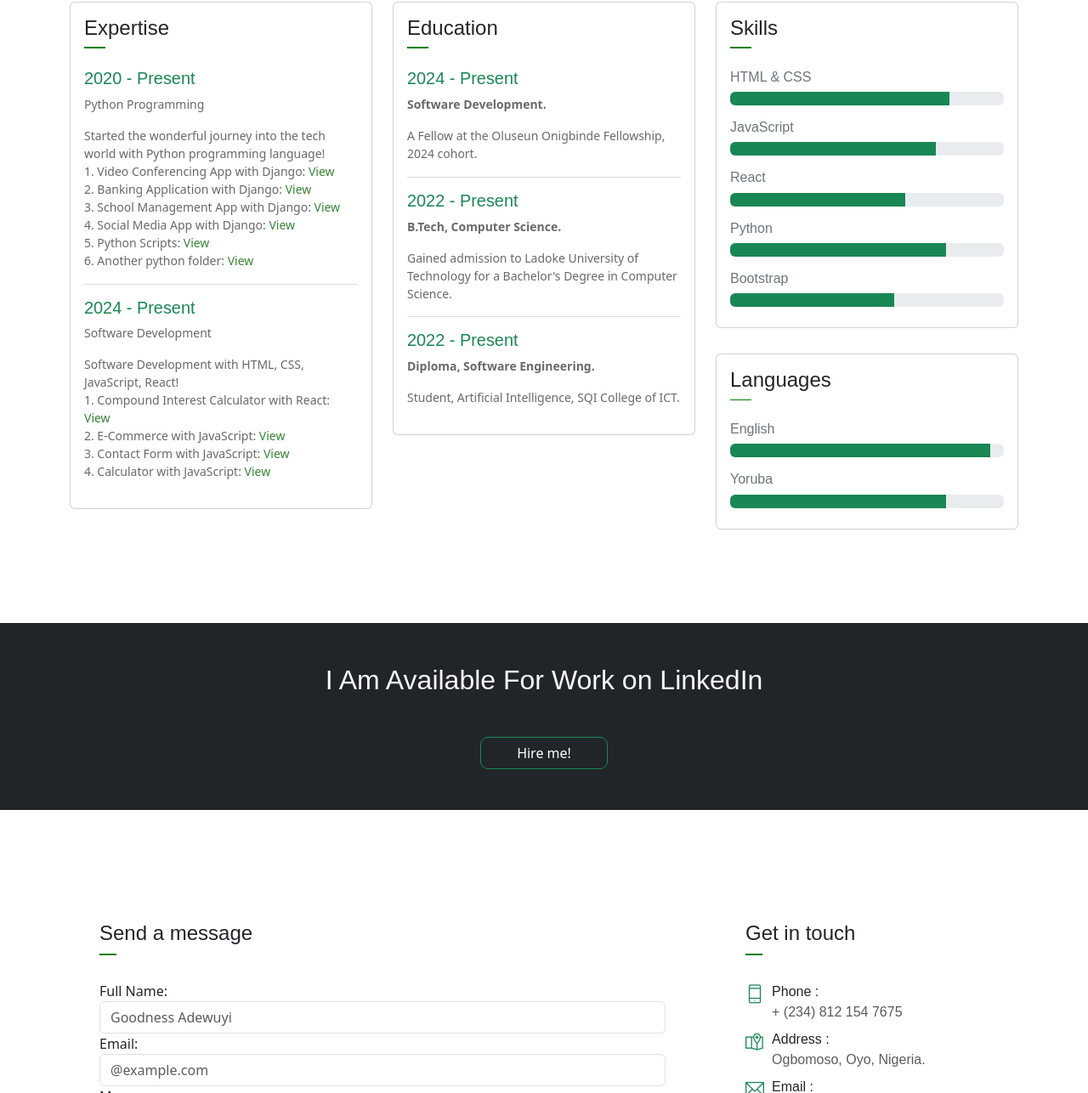
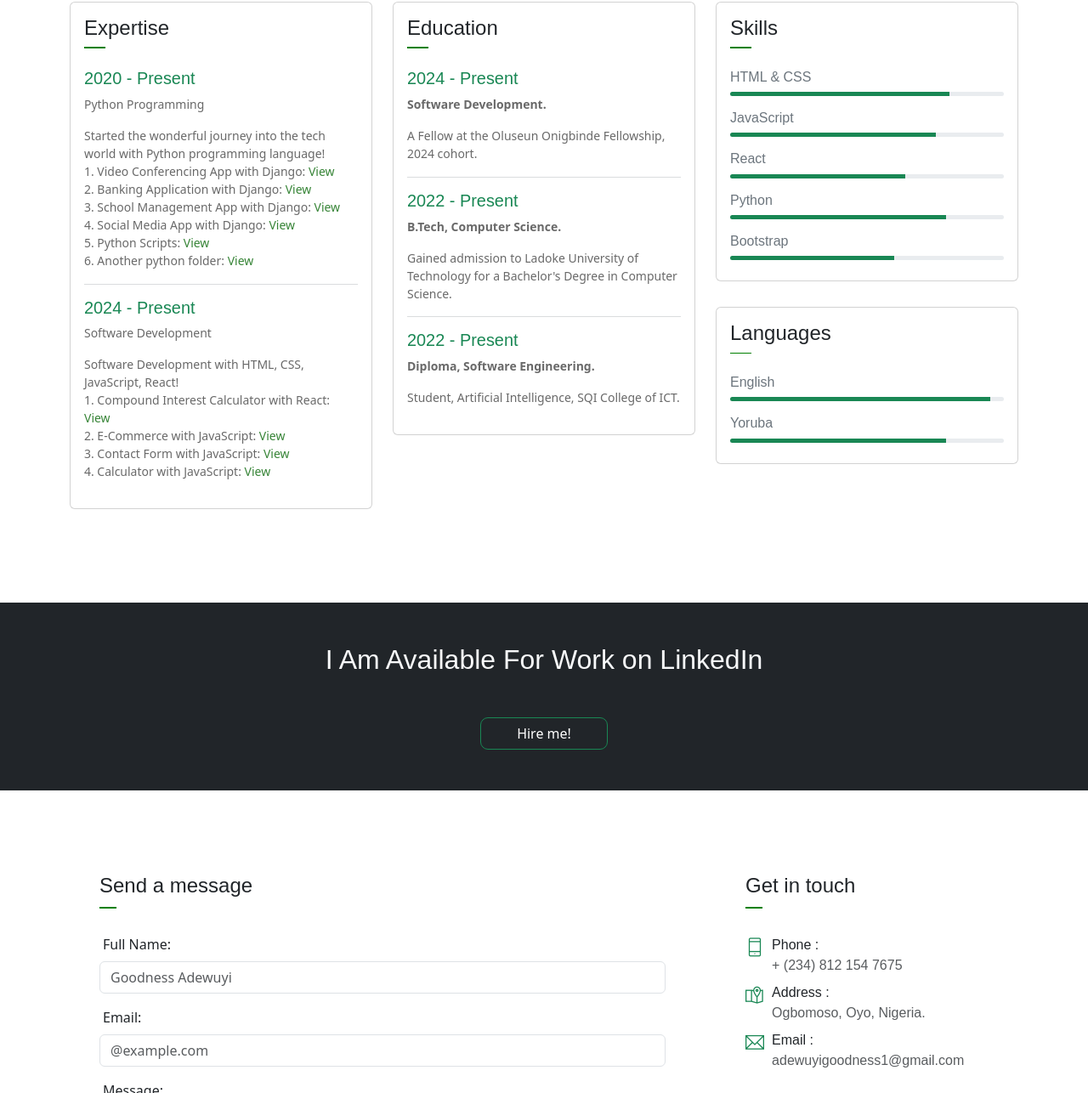
Before and after one commit to IDGoodness/adewuyiporfolio, a website: page index.html in a window 1280 px wide. Shown: the part 1457-2743 px from the top of the page at 85% size. Drawn offline with nearby package versions, Linux system fonts and the light colour scheme.

Commit message:
Update navbar brand styles and adjust progress bar height

```diff
--- a/assets/css/style.css
+++ b/assets/css/style.css
@@ -1314,9 +1314,10 @@ pre .code {
   transition: .5s !important;
   -weblit-transition: .5s !important;
   z-index: 2;
-  box-shadow: 0 5px 1px rgba(128, 128, 128, 0.13);
+  box-shadow: 0 8px 5px rgba(128, 128, 128, 0.13);
   width: 170px;
-  border-radius: 50%;
+  /* height: 170px; */
+  border-radius: 100px;
 }
 
 .navbar .brand .brand-txt {
@@ -1542,3 +1543,7 @@ pre .code {
   display: block;
   margin-top: 10px;
 }
+
+.custom-progress-bar {
+  height: 5px !important;
+}
--- a/index.html
+++ b/index.html
@@ -224,26 +224,26 @@
                         </div>
                         <div class="card-body pb-2">
                             <h6>HTML &amp; CSS</h6>
-                            <div class="progress mb-3">
+                            <div class="progress mb-3 custom-progress-bar">
                                 <div class="progress-bar bg-success" role="progressbar" style="width: 80%" aria-valuenow="25" aria-valuemin="0" aria-valuemax="100"></div>
                             </div>
                             <h6>JavaScript</h6>
-                            <div class="progress mb-3">
+                            <div class="progress mb-3 custom-progress-bar">
                                 <div class="progress-bar bg-success" role="progressbar" style="width: 75%" aria-valuenow="50" aria-valuemin="0" aria-valuemax="100">
                                 </div>
                             </div>
                             <h6>React</h6>
-                            <div class="progress mb-3">
+                            <div class="progress mb-3 custom-progress-bar">
                                 <div class="progress-bar bg-success" role="progressbar" style="width: 64%;" aria-valuenow="25"
                                 aria-valuemin="0" aria-valuemax="100">
                                 </div>
                             </div>
                             <h6>Python</h6>
-                            <div class="progress mb-3">
+                            <div class="progress mb-3 custom-progress-bar">
                                 <div class="progress-bar bg-success" role="progressbar" style="width: 79%" aria-valuenow="25" aria-valuemin="0" aria-valuemax="100"></div>
                             </div>
                             <h6>Bootstrap</h6>
-                            <div class="progress mb-3">
+                            <div class="progress mb-3 custom-progress-bar">
                                 <div class="progress-bar bg-success" role="progressbar" style="width: 60%" aria-valuenow="75" aria-valuemin="0" aria-valuemax="100"></div>
                             </div>
                         </div>
@@ -257,11 +257,11 @@
                         </div>
                         <div class="card-body pb-2">
                            <h6>English</h6>
-                            <div class="progress mb-3">
+                            <div class="progress mb-3 custom-progress-bar">
                                 <div class="progress-bar bg-success" role="progressbar" style="width: 95%" aria-valuenow="25" aria-valuemin="0" aria-valuemax="100"></div>
                             </div>
                             <h6>Yoruba</h6>
-                            <div class="progress mb-3">
+                            <div class="progress mb-3 custom-progress-bar">
                                 <div class="progress-bar bg-success" role="progressbar" style="width: 79%" aria-valuenow="25" aria-valuemin="0" aria-valuemax="100"></div>
                             </div>
                         </div>
@@ -289,16 +289,16 @@
                         <h4 class="contact-title">Send a message</h4>
                         <form action="">
                             <div class="form-group">
-                                <label for="name">Full Name:</label>
+                                <label for="name" class="ml-1 mb-2">Full Name:</label>
                                 <input  class="form-control" type="text" placeholder="Goodness Adewuyi" id="name" required>
                             </div>
                             <div class="form-group">
-                                <label for="email">Email:</label>
+                                <label for="email" class="mt-3 ml-1 mb-2">Email:</label>
                                 <input class="form-control" type="email" placeholder="@example.com" id="email" required>
                             </div>
                             <div class="form-group">
-                                <label for="message">Message:</label>
-                                <textarea class="form-control" placeholder="Message *" rows="7" id="message"></textarea>
+                                <label for="message" class="mt-3 ml-1 mb-2">Message:</label>
+                                <textarea class="form-control mb-2" placeholder="Message *" rows="7" id="message"></textarea>
                             </div>
                             <div class="form-group ">
                                 <button type="button" class="form-control btn btn-success resume3" onclick=""><a href="mailto:adewuyigoodness1@gmail.com?subject = Feedback&body = Message" style="color: white;" target="_blank">Send Me An Email </a></button>
```
